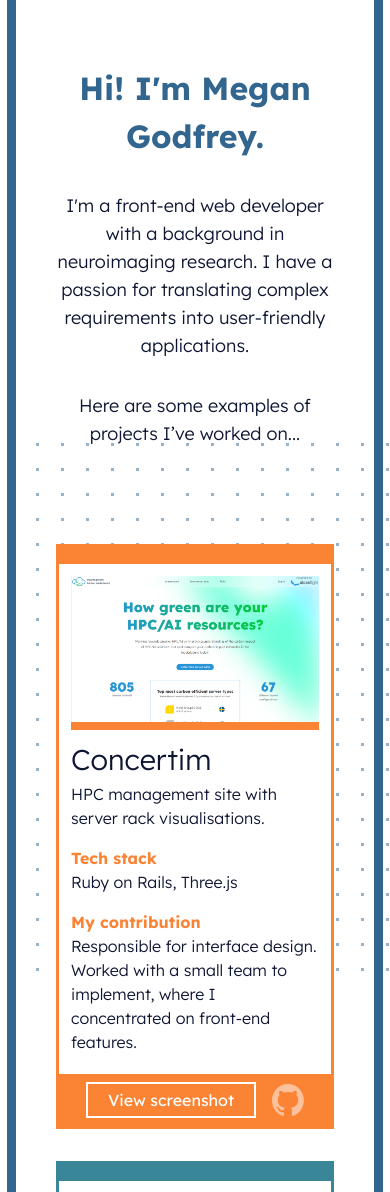
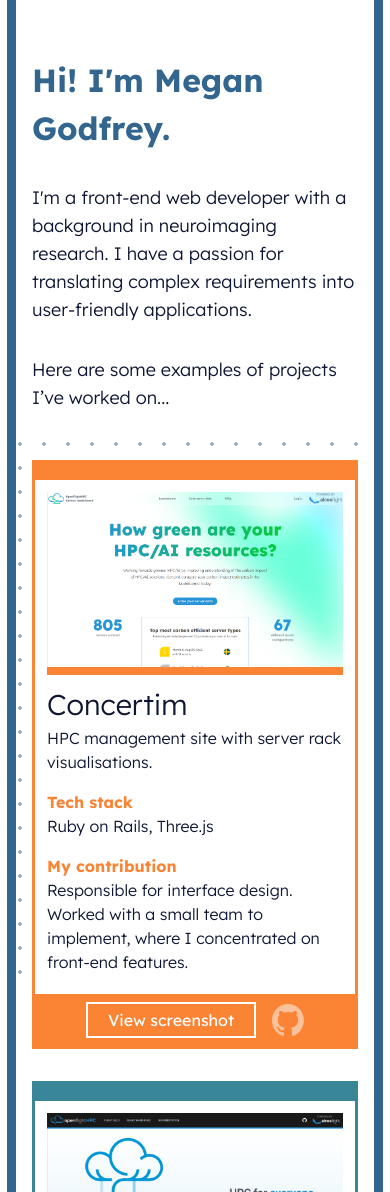
Before and after one commit to mgodfrey47/mg-experience, a Next.js app: page / in a window 390 px wide. Shown: the top 1192 px of the page. Built offline with nearby package versions, Linux system fonts and the light colour scheme.

Commit message:
Improve layout on mobile

```diff
--- a/app/globals.css
+++ b/app/globals.css
@@ -25,7 +25,7 @@
 
 .dotted {
   background-image: radial-gradient(circle 2px, var(--mg-navy) 2px, transparent 0);
-  background-size: 25px 25px;
+  background-size: 24px 24px;
   opacity: 50%;
 }
 
--- a/app/page.js
+++ b/app/page.js
@@ -26,11 +26,11 @@
 
   return (
     <>
-      <div className="fixed top-[27rem] dotted w-full h-[35rem]"></div>
+      <div className="fixed top-[27rem] ml-2 dotted w-full h-[35rem]"></div>
       <div className="grid grid-cols-[1rem_1fr_1rem] md:grid-cols-[5rem_1fr_5rem] justify-items-center min-h-screen relative">
       <div className="border-r-9 border-mg-navy h-full w-full"></div>
-      <main className="flex flex-col gap-[32px] items-center text-center w-full px-10 2xl:px-20">
-        <h1 className="text-[2rem] sm:text-[3rem] lg:text-[4rem] text-mg-navy font-bold mt-16 lg:mt-32">Hi! I&apos;m Megan Godfrey.</h1>
+      <main className="flex flex-col gap-[32px] items-center w-full px-4 md:px-8 2xl:px-20">
+        <h1 className="text-[2rem] sm:text-[3rem] lg:text-[4rem] text-mg-navy font-bold mt-14 md:mt-32">Hi! I&apos;m Megan Godfrey.</h1>
         <p className="max-w-[40rem] text-lg">
           I&apos;m a front-end web developer with a background in neuroimaging research.
           I have a passion for translating complex requirements into user-friendly applications.
@@ -38,7 +38,7 @@
         <p className="text-lg">
           Here are some examples of projects I’ve worked on...
         </p>
-        <div className="grid lg:grid-cols-2 xl:grid-cols-3 gap-x-10 2xl:gap-x-20 gap-y-8 my-16 w-full">
+        <div className="grid lg:grid-cols-2 xl:grid-cols-3 gap-x-10 2xl:gap-x-20 gap-y-8 my-4 md:my-16 w-full">
           {portfolioItems.map((item, index) => (
             <PortfolioItem
               key={item.id}
```
